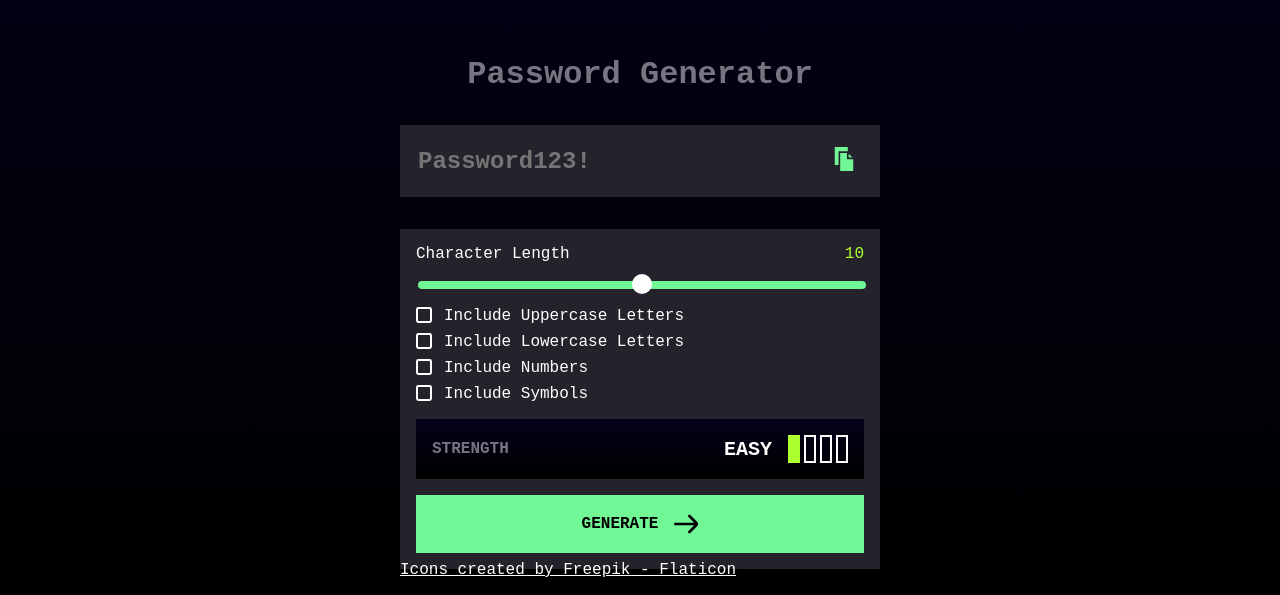
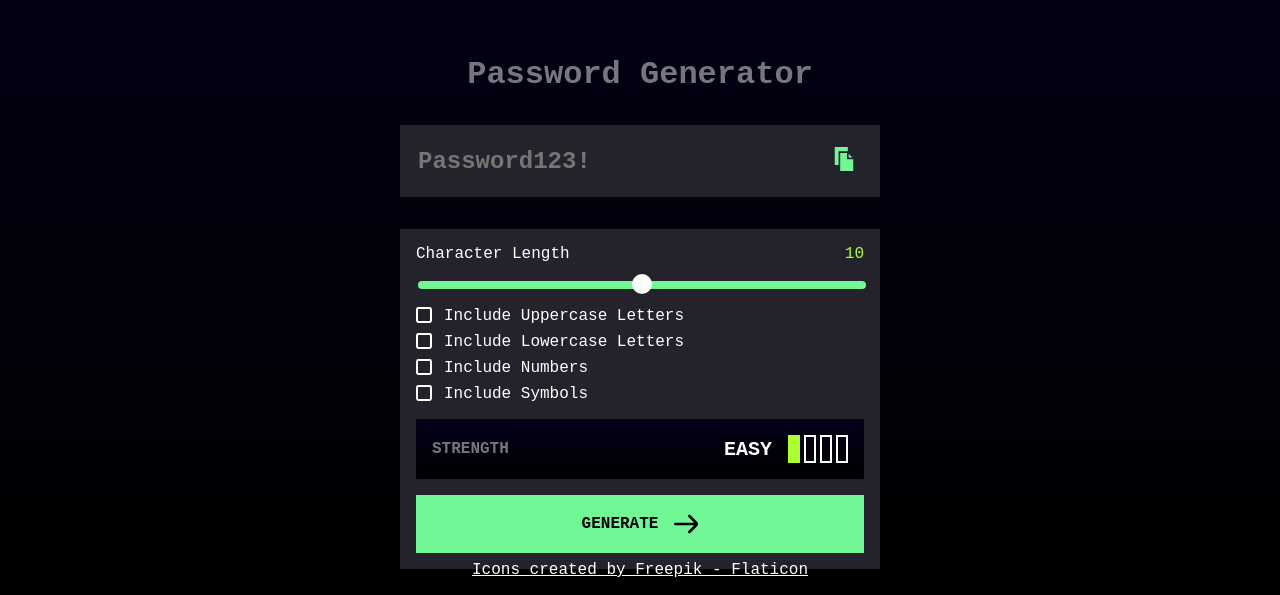
Before and after one commit to emil6957/password-generator, a React (Create React App) app: page / in a window 1280 px wide. Shown: the part 205-800 px from the top of the page. Built offline with nearby package versions, Linux system fonts and the light colour scheme.

Commit message:
centered footer text

```diff
--- a/src/Components/Footer/Footer.css
+++ b/src/Components/Footer/Footer.css
@@ -1,6 +1,10 @@
 footer {
     position: absolute;
-    bottom: 1rem;
+    text-align: center;
+    left: 0;
+    bottom: 0;
+    width: 100vw;
+    padding: 1rem 0;
 }
 
 .footer__link {
```
